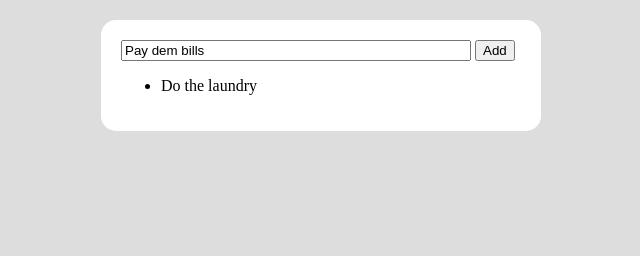
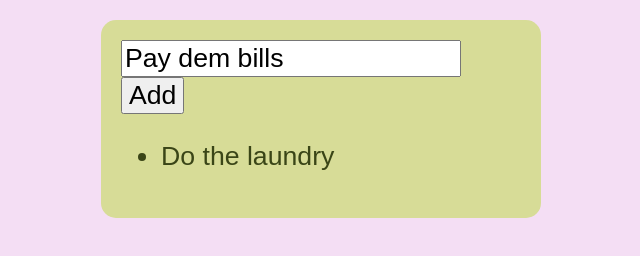
Before and after one commit to whatgoodisaroad/cablejs, a plain HTML site: page examples/todo.htm in a window 1280 px wide. Shown: the whole page, without its empty margins (319-959 px from the left). Drawn offline with Linux system fonts and the light colour scheme.

Commit message:
added more style to example

```diff
--- a/examples/todo.htm
+++ b/examples/todo.htm
@@ -2,15 +2,22 @@
   <head>
     <title>Cable</title>
     <style>
-      html, body { background: #ddd; }
+      html, body {
+        background: #f4def4;
+        color:#3a4517;
+        font-size: 20pt;
+        font-family: sans-serif;
+      }
       #main {
-        background: #fff;
+        background: #d7dc97;
         width: 400px;
         margin: 20px auto;
         padding: 20px;
         border-radius: 15px;
       }
-      #new { width:350px; }
+      #new { width:340px; font-size: 20pt; }
+      #add-button { font-size: 20pt; }
+      #list li { cursor: pointer; }
       #list li.done { text-decoration: line-through; }
     </style>
   </head>
```
